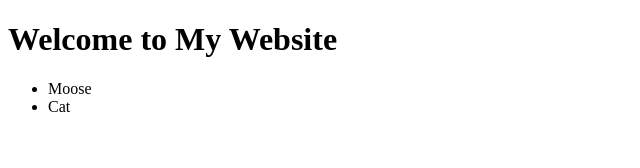
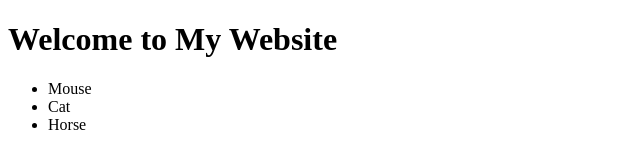
Before and after one commit to Ivayla66/Continuous-Integration-Lecture3, a plain HTML site: page index.html in a window 1280 px wide. Shown: the full height of the page, 0-640 px from the left. Drawn offline with Linux system fonts and the light colour scheme.

Commit message:
Changes Ada

```diff
--- a/index.html
+++ b/index.html
@@ -9,8 +9,9 @@
   <main>
     <h1>Welcome to My Website</h1>
     <ul class="animals">
-      <li>Moose</li>
+      <li>Mouse</li>
       <li>Cat</li>
+      <li>Horse</li>
     </ul>
   </main>
 </body>
```
